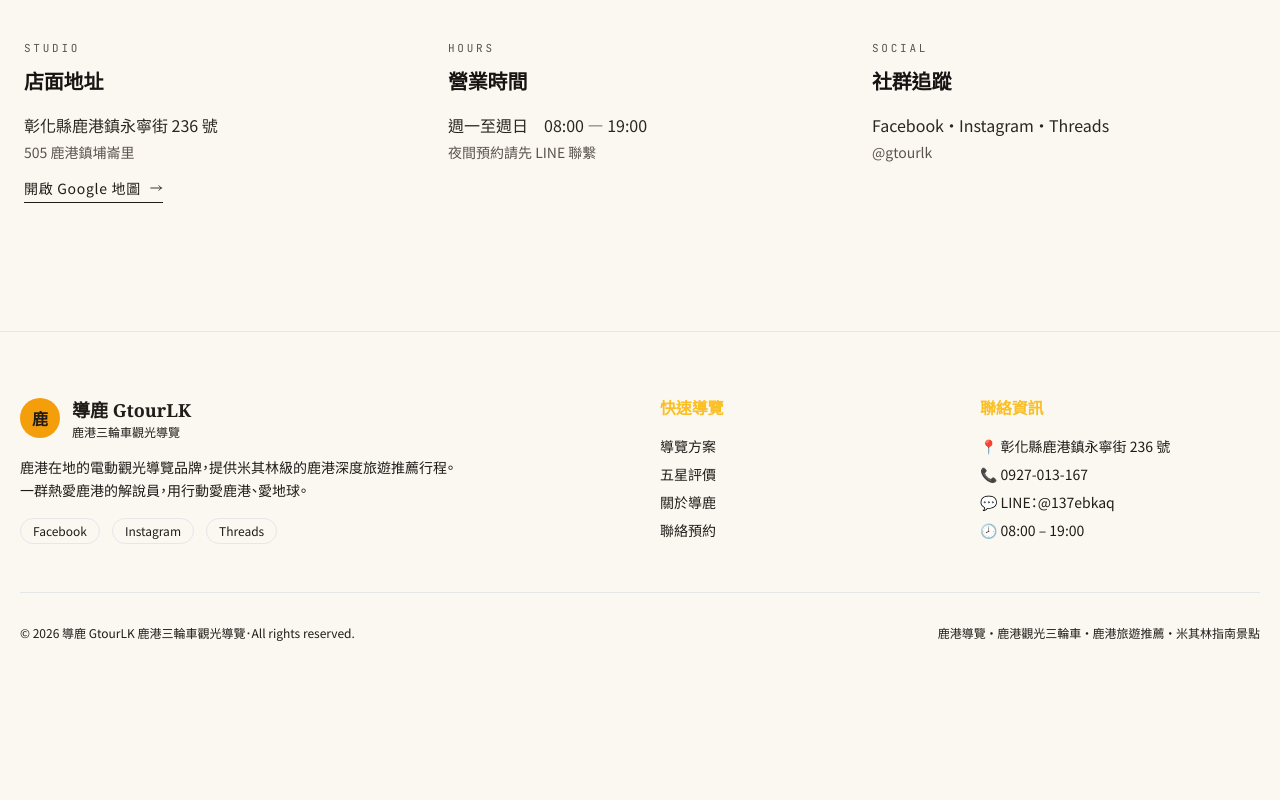
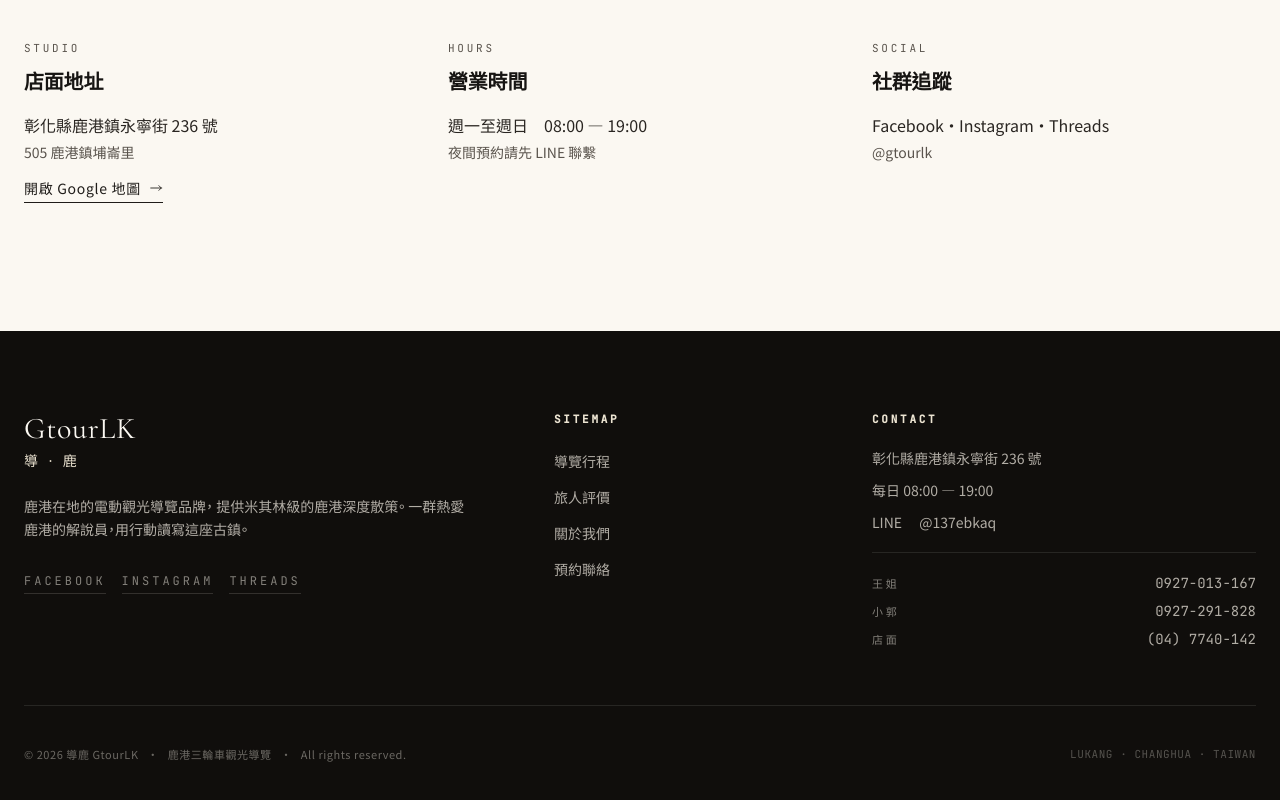
Before and after one commit to Leonchan001/gtourlk-website, a React (Vite) app: page / in a window 1280 px wide. Shown: the part 5978-6778 px from the top of the page. Before the commit the page ends 6651 px from the top, so only its background shows below. Built offline with nearby package versions, Linux system fonts and the light colour scheme.

Commit message:
Update Footer.jsx

```diff
--- a/src/components/Footer.jsx
+++ b/src/components/Footer.jsx
@@ -1,56 +1,85 @@
+// 頁尾 — 編輯式低調風
+const PHONES = [
+  { label: '王姐', tel: '+886927013167', display: '0927-013-167' },
+  { label: '小郭', tel: '+886927291828', display: '0927-291-828' },
+  { label: '店面', tel: '+88647740142',  display: '(04) 7740-142' },
+]
+
 export default function Footer() {
   return (
-    <footer className="bg-forest-900 text-cream-100/70 pt-16 pb-8 border-t border-forest-700">
-      <div className="max-w-7xl mx-auto px-5">
-        <div className="grid md:grid-cols-4 gap-10 mb-12">
-          <div className="md:col-span-2">
-            <div className="flex items-center gap-3 mb-4">
-              <div className="w-10 h-10 bg-amber-500 text-forest-900 rounded-full flex items-center justify-center font-bold">
-                鹿
-              </div>
-              <div>
-                <div className="font-serif font-bold text-cream-50 text-lg">導鹿 GtourLK</div>
-                <div className="text-xs">鹿港三輪車觀光導覽</div>
-              </div>
+    <footer className="bg-ink-900 text-paper-100/70">
+      <div className="max-w-7xl mx-auto px-6 pt-20 pb-10">
+        <div className="grid md:grid-cols-12 gap-10 pb-14 border-b border-paper-100/10">
+
+          {/* 品牌區 */}
+          <div className="md:col-span-5">
+            <div className="font-display text-3xl text-paper-50 tracking-wide mb-1">
+              GtourLK
             </div>
-            <p className="text-sm leading-relaxed mb-4 max-w-md">
-              鹿港在地的電動觀光導覽品牌，提供米其林級的鹿港深度旅遊推薦行程。
-              一群熱愛鹿港的解說員，用行動愛鹿港、愛地球。
+            <div className="font-serif text-sm tracking-[0.25em] text-paper-200 mb-6">
+              導 · 鹿
+            </div>
+            <p className="text-sm leading-relaxed max-w-md">
+              鹿港在地的電動觀光導覽品牌，
+              提供米其林級的鹿港深度散策。
+              一群熱愛鹿港的解說員，用行動讀寫這座古鎮。
             </p>
-            <div className="flex gap-3">
+            <div className="mt-8 flex items-center gap-4">
               {['Facebook', 'Instagram', 'Threads'].map(s => (
-                <span key={s} className="px-3 py-1 bg-forest-800 border border-forest-700 rounded-full text-xs">
+                <a key={s} href="#" className="text-xs tracking-widest uppercase font-mono text-paper-100/50 hover:text-paper-50 border-b border-paper-100/15 hover:border-paper-50 pb-1 transition-colors">
                   {s}
-                </span>
+                </a>
               ))}
             </div>
           </div>
 
-          <div>
-            <h4 className="text-amber-400 font-semibold mb-4">快速導覽</h4>
-            <ul className="space-y-2 text-sm">
-              <li><a href="#services" className="hover:text-amber-300">導覽方案</a></li>
-              <li><a href="#reviews" className="hover:text-amber-300">五星評價</a></li>
-              <li><a href="#about" className="hover:text-amber-300">關於導鹿</a></li>
-              <li><a href="#contact" className="hover:text-amber-300">聯絡預約</a></li>
+          {/* 站內導航 */}
+          <div className="md:col-span-3">
+            <h4 className="eyebrow-light mb-5">Sitemap</h4>
+            <ul className="space-y-3">
+              {[
+                ['#experience', '導覽行程'],
+                ['#reviews',    '旅人評價'],
+                ['#about',      '關於我們'],
+                ['#contact',    '預約聯絡'],
+              ].map(([href, label]) => (
+                <li key={href}>
+                  <a href={href} className="text-sm hover:text-paper-50 transition-colors">
+                    {label}
+                  </a>
+                </li>
+              ))}
             </ul>
           </div>
 
-          <div>
-            <h4 className="text-amber-400 font-semibold mb-4">聯絡資訊</h4>
-            <ul className="space-y-2 text-sm">
-              <li>📍 彰化縣鹿港鎮永寧街 236 號</li>
-              <li>📞 0927-013-167</li>
-              <li>💬 LINE：@137ebkaq</li>
-              <li>🕗 08:00 – 19:00</li>
+          {/* 聯絡資訊 — 三隻電話 */}
+          <div className="md:col-span-4">
+            <h4 className="eyebrow-light mb-5">Contact</h4>
+            <ul className="space-y-3 text-sm">
+              <li className="text-paper-100/70">彰化縣鹿港鎮永寧街 236 號</li>
+              <li className="text-paper-100/70">每日 08:00 — 19:00</li>
+              <li className="text-paper-100/70">LINE 　@137ebkaq</li>
             </ul>
+
+            <div className="mt-5 pt-5 border-t border-paper-100/10 space-y-2">
+              {PHONES.map(p => (
+                <a key={p.tel} href={`tel:${p.tel}`}
+                  className="flex items-center justify-between text-sm hover:text-paper-50 transition-colors">
+                  <span className="text-paper-100/50 text-[11px] uppercase tracking-widest">{p.label}</span>
+                  <span className="font-mono">{p.display}</span>
+                </a>
+              ))}
+            </div>
           </div>
         </div>
 
-        <div className="pt-8 border-t border-forest-800 flex flex-col md:flex-row justify-between items-center gap-3 text-xs">
-          <div>© {new Date().getFullYear()} 導鹿 GtourLK 鹿港三輪車觀光導覽．All rights reserved.</div>
-          <div className="text-forest-500">
-            鹿港導覽 · 鹿港觀光三輪車 · 鹿港旅遊推薦 · 米其林指南景點
+        {/* 版權列 */}
+        <div className="mt-10 flex flex-col md:flex-row md:items-center md:justify-between gap-4 text-[11px] tracking-wider">
+          <div className="text-paper-100/40">
+            © {new Date().getFullYear()} 導鹿 GtourLK　·　鹿港三輪車觀光導覽　·　All rights reserved.
+          </div>
+          <div className="text-paper-100/30 font-mono uppercase">
+            Lukang · Changhua · Taiwan
           </div>
         </div>
       </div>
```
